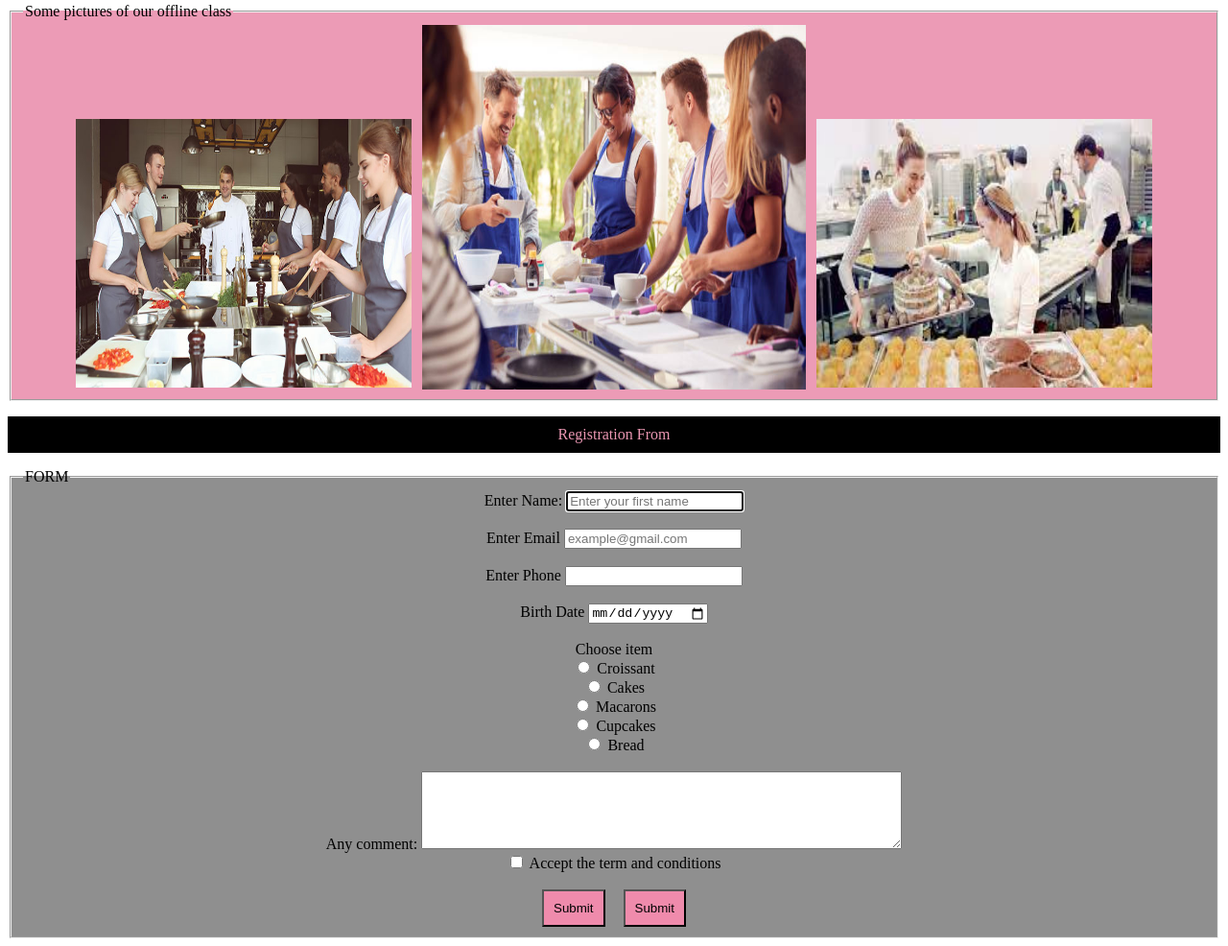
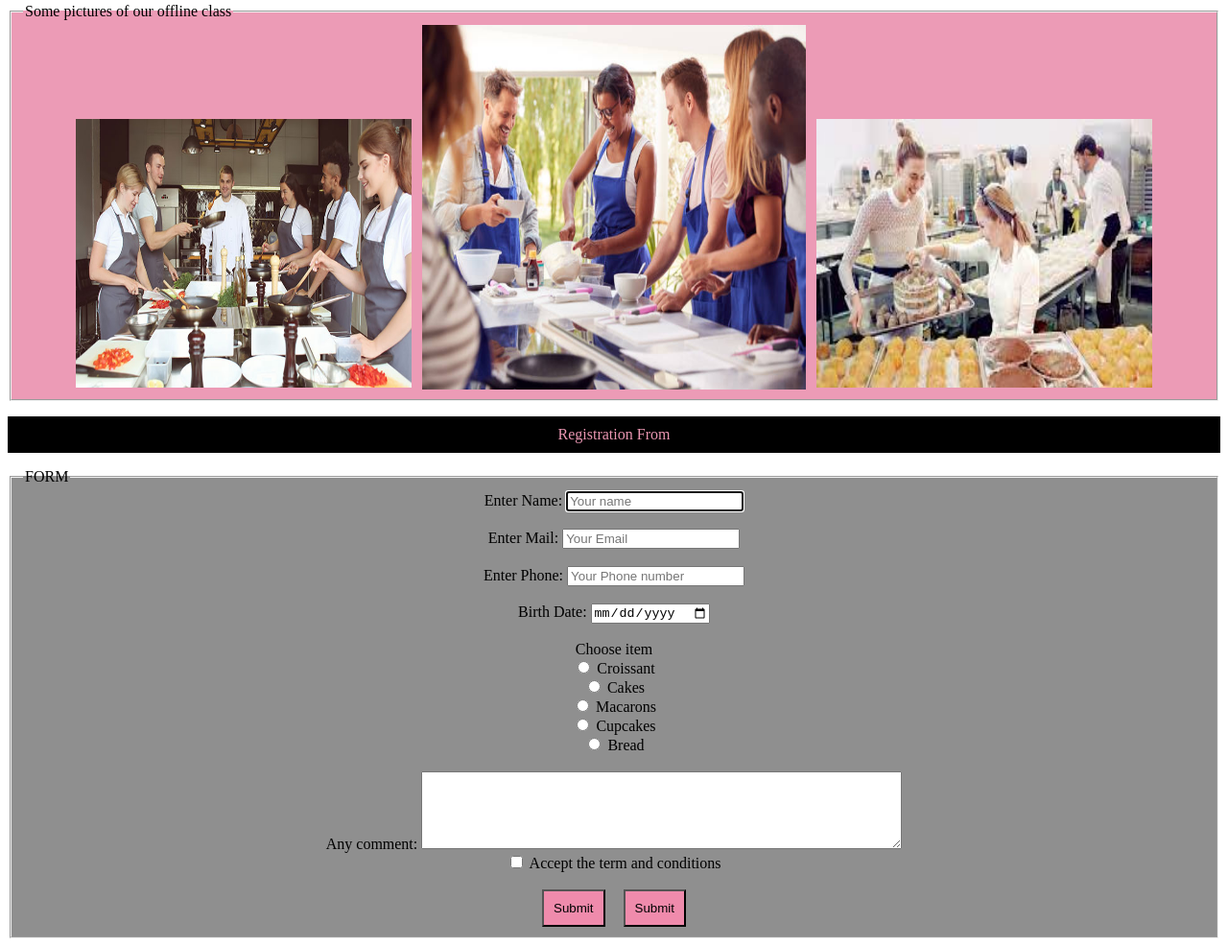
Before and after one commit to Rimaakter1/Assignment3-WEB-, a plain HTML site: page index.html in a window 1280 px wide. Shown: the part 1024-2010 px from the top of the page at 96% size. Drawn offline with Linux system fonts and the light colour scheme.

Commit message:
second commit

```diff
--- a/index.html
+++ b/index.html
@@ -140,16 +140,16 @@
             <fieldset class="form-style">
                 <legend>FORM</legend>
                 <form action="#" align="center">
-                    <label for="">Enter Name:</label>
-                    <input type="text" placeholder="Enter your first name" id="first-name" autofocus required>
+                    <label for="">Enter Name: </label>
+                    <input type="text" placeholder="Your name" id="first-name" autofocus required>
                     <br><br>
-                    <label for="">Enter Email</label>
-                    <input type="email" placeholder="example@gmail.com" required>
+                    <label for="">Enter Mail: </label>
+                    <input type="email" placeholder="Your Email" required>
                     <br><br>
-                    <label for="">Enter Phone</label>
-                    <input type="tel">
+                    <label for="">Enter Phone: </label>
+                    <input type="tel" placeholder="Your Phone number" required>
                     <br><br>
-                    <label for="">Birth Date</label>
+                    <label for="">Birth Date: </label>
                     <input type="date">
                     <br><br>
                     <div>
```
